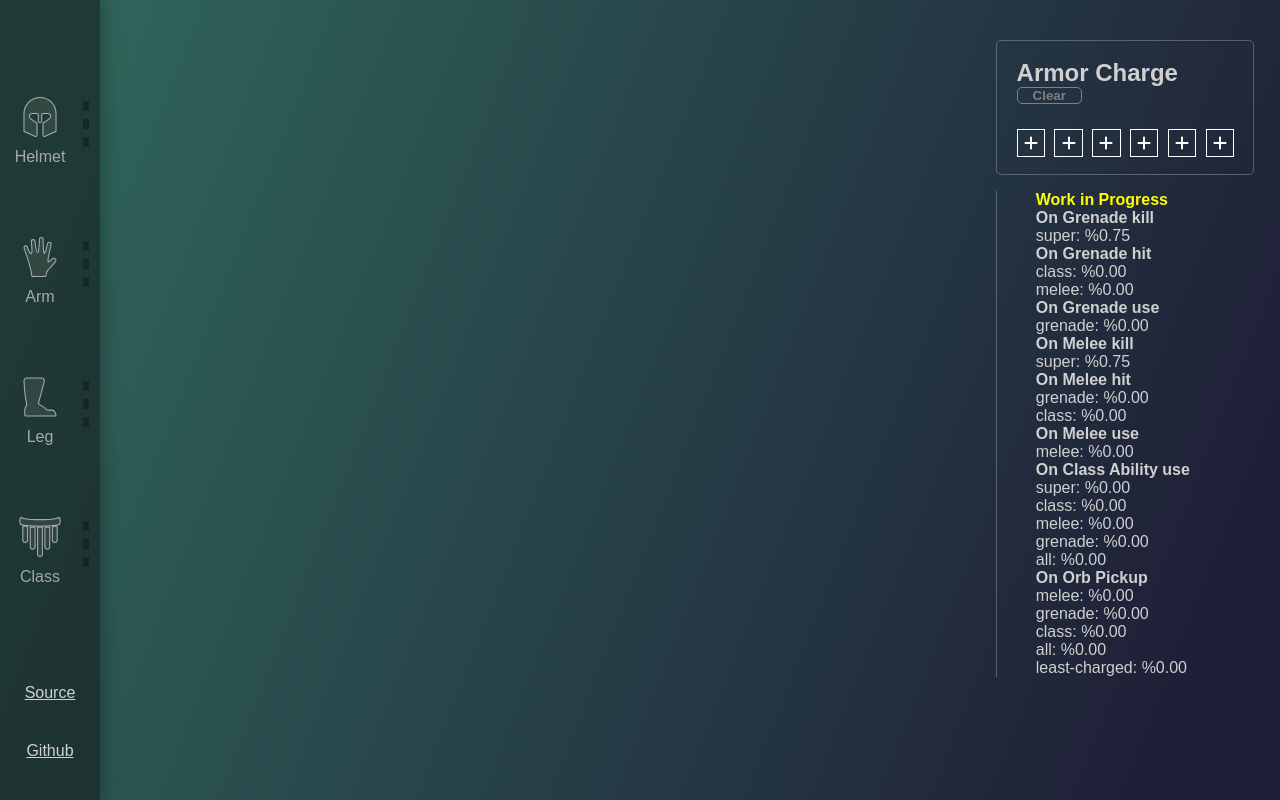
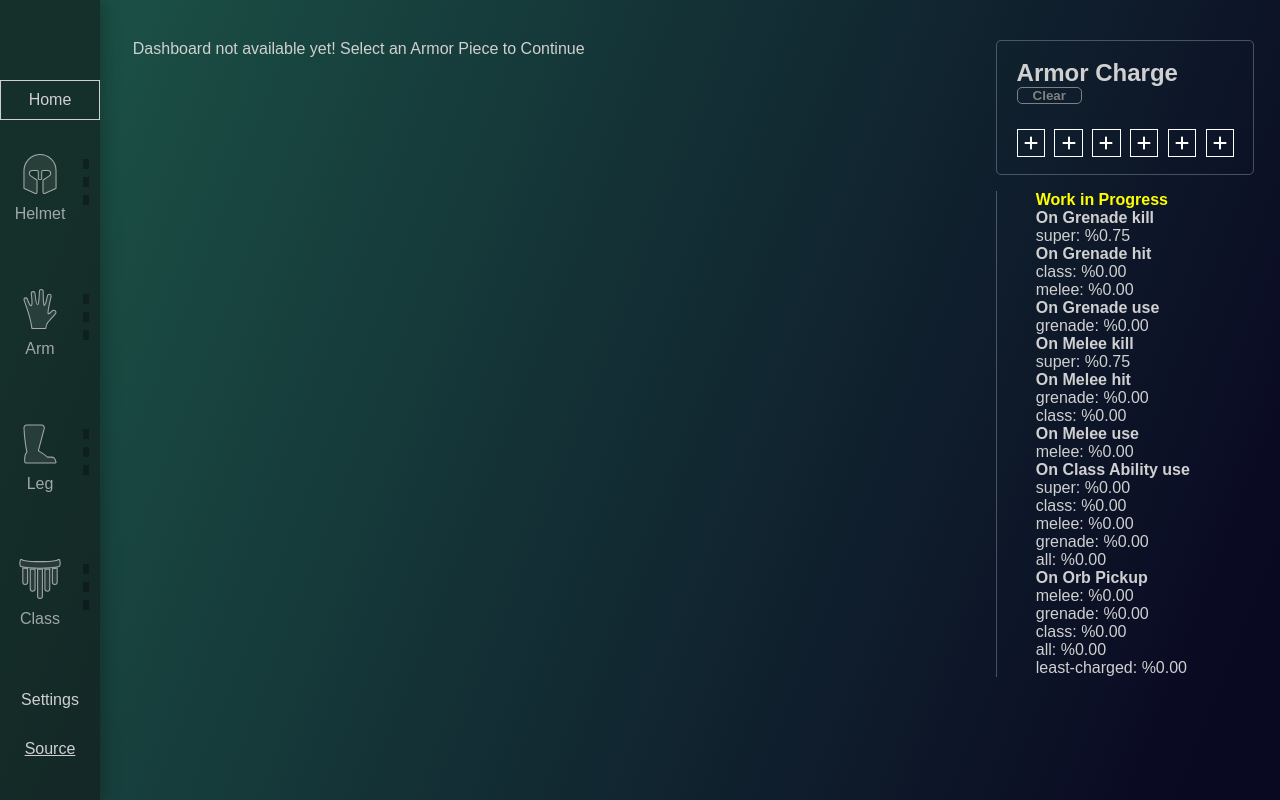
Before and after one commit to cranberriez/destiny-mod-calculator, a React (Create React App) app: page / in a window 1280 px wide. Built offline with nearby package versions, Linux system fonts and the light colour scheme.

Commit message:
added a dashboard and settings tab

```diff
--- a/src/App.css
+++ b/src/App.css
@@ -18,3 +18,8 @@ main {
 .breakdown {
     grid-column: 3;
 }
+
+.dashboard-header {
+    color: #d0d0d0;
+    margin-top: 5vh;
+}
--- a/src/App.js
+++ b/src/App.js
@@ -1,5 +1,6 @@
 import React, { useState } from 'react';
 import { HashRouter as Router, Routes, Route } from 'react-router-dom';
+// USING HASHROUTER instead of BrowserRouter so app works with github pages static host
 import Armor from './components/armor.js'
 import ArmorCharge from './components/armorCharge.js';
 import Breakdown from './components/breakdown.js'
@@ -36,8 +37,9 @@ function App() {
                 <main>
                     <Routes>
                         <Route path='/'element={
-                            <div>
-
+                            <div className='dashboard-header'>
+                                Dashboard not available yet!
+                                Select an Armor Piece to Continue
                             </div>
                         }></Route >
 
--- a/src/components/css/armor.css
+++ b/src/components/css/armor.css
@@ -36,3 +36,16 @@
 .mod-clear-button.hidden {
     display: none;
 }
+
+.mod-clear-button:hover ~ .Mod .mod-buttons button.slotted {
+    border-color: #E74C3C !important;
+}
+
+
+.mod-clear-button:hover ~ .Mod .mod-buttons button.slotted img {
+    opacity: 0.2;
+}
+
+.mod-clear-button:hover ~ .Mod .mod-buttons button.slotted svg {
+    color: #E74C3C;
+}
--- a/src/components/css/armorcharge.css
+++ b/src/components/css/armorcharge.css
@@ -110,13 +110,13 @@
 }
 
 .charge-box.active div {
-    width: 75%;
-    height: 75%;
+    width: 76%;
+    height: 76%;
     background-color: #2980B9;
 }
 
 .charge-box.remove div {
-    width: 45%;
-    height: 45%;
+    width: 46%;
+    height: 46%;
     background-color: #E74C3C;
 }
--- a/src/components/css/navbar.css
+++ b/src/components/css/navbar.css
@@ -13,7 +13,7 @@ nav {
     flex-direction: column;
 }
 
-nav a:not(.small)  {
+nav a.armor-nav  {
     position: relative;
     display: flex;
     align-items: center;
@@ -29,11 +29,15 @@ nav a:not(.small)  {
     border: 1px solid transparent;
 }
 
-nav a:not(.small):hover {
+nav a.armor-nav:hover {
     background-color: rgba(0, 0, 0, 0.1);
 }
 
-nav a.active {
+nav a:not(.armor-nav) {
+    justify-content: center;
+}
+
+nav a.armor-nav.active {
     border: 1px solid white;
     justify-content: center;
     padding-right: 4px;
@@ -134,6 +138,23 @@ nav a.active .nav-mod-count div:not(.active) div {
     width: 1px;
 }
 
+.basic-nav {
+    color: #d0d0d0;
+    text-align: center;
+    text-decoration: none;
+    border: 1px solid transparent;
+    margin-bottom: 20px;
+    padding: 10px 0;
+}
+
+.basic-nav:hover {
+    background-color: rgba(0, 0, 0, 0.1);
+}
+
+.basic-nav.active {
+    border: 1px solid #d0d0d0;
+}
+
 .small-cont:first-of-type {
     margin-top: auto;
 }
--- a/src/components/mod.js
+++ b/src/components/mod.js
@@ -1,83 +1,10 @@
 import React from 'react';
 import './css/mod.css';
-
-import { FontAwesomeIcon } from '@fortawesome/react-fontawesome';
-import { faPlus } from '@fortawesome/free-solid-svg-icons'
+import Stacks from './modules/stacks.js';
+import ModButton from './modules/modButton.js';
 
 function capFirst(word) {
     return word.charAt(0).toUpperCase() + word.slice(1)
-}
-
-function Stacks(props) {
-    const { modName, stacks, count, armorCharge, kickstart } = props;
-    const listItems = [];
-    const charge = count && kickstart ? armorCharge : 0
-
-    for (let i = 0; i < stacks.length; i++) {
-        if (stacks[i] === 0) continue
-
-        listItems.push(
-            <li  className={(i === count + charge ? 'active' : '')} key={modName + '-' + i}>
-                <p><span>%</span>{(stacks[i] * 100).toFixed(1)}</p>
-                <p>{i}</p>
-            </li>
-        )
-    }
-
-    return <ul className='mod-stacks'>{listItems}</ul>
-}
-
-function ModButton(props) {
-    const { i, slotted, setSlotted, setModCount, url, generates, modID} = props;
-
-    function placeMod(countChange) {
-        setModCount(countChange);
-        const newSlotted = [...slotted]; // Create a new copy of the array
-        if (countChange > 0) {
-            newSlotted[i] = modID;
-        } else {
-            newSlotted[i] = '';
-        }
-        setSlotted(newSlotted);
-
-    }
-
-
-    let slotStatus;
-    if (slotted[i] === '') slotStatus = 'open'
-    else if (slotted[i] === modID) slotStatus = 'slotted'
-    else slotStatus = 'disabled'
-
-    if (slotStatus === 'open') {
-        return (
-            <button
-                onClick={() => placeMod(1)}
-                className={slotStatus}
-            >
-                {<FontAwesomeIcon icon={faPlus} />}
-            </button>
-        )
-    }
-    else if (slotStatus === 'slotted') {
-        return (
-            <button
-                onClick={() => placeMod(-1)}
-                className={slotStatus + ' ' + generates}
-            >
-                <img src={url} alt='Mod'></img>
-                {<FontAwesomeIcon icon={faPlus} />}
-            </button>
-        )
-    }
-    else {
-        return (
-            <button
-                className={slotStatus}
-            >
-                {<FontAwesomeIcon icon={faPlus} />}
-            </button>
-        )
-    }
 }
 
 function Mod(props) {
--- /dev/null
+++ b/src/components/modules/modButton.js
@@ -0,0 +1,59 @@
+import React from 'react';
+
+import { FontAwesomeIcon } from '@fortawesome/react-fontawesome';
+import { faPlus } from '@fortawesome/free-solid-svg-icons'
+
+function ModButton(props) {
+    const { i, slotted, setSlotted, setModCount, url, generates, modID} = props;
+
+    function placeMod(countChange) {
+        setModCount(countChange);
+        const newSlotted = [...slotted]; // Create a new copy of the array
+        if (countChange > 0) {
+            newSlotted[i] = modID;
+        } else {
+            newSlotted[i] = '';
+        }
+        setSlotted(newSlotted);
+
+    }
+
+
+    let slotStatus;
+    if (slotted[i] === '') slotStatus = 'open'
+    else if (slotted[i] === modID) slotStatus = 'slotted'
+    else slotStatus = 'disabled'
+
+    if (slotStatus === 'open') {
+        return (
+            <button
+                onClick={() => placeMod(1)}
+                className={slotStatus}
+            >
+                {<FontAwesomeIcon icon={faPlus} />}
+            </button>
+        )
+    }
+    else if (slotStatus === 'slotted') {
+        return (
+            <button
+                onClick={() => placeMod(-1)}
+                className={slotStatus + ' ' + generates}
+            >
+                <img src={url} alt='Mod'></img>
+                {<FontAwesomeIcon icon={faPlus} />}
+            </button>
+        )
+    }
+    else {
+        return (
+            <button
+                className={slotStatus}
+            >
+                {<FontAwesomeIcon icon={faPlus} />}
+            </button>
+        )
+    }
+}
+
+export default ModButton;
--- /dev/null
+++ b/src/components/modules/stacks.js
@@ -0,0 +1,22 @@
+import React from 'react';
+
+function Stacks(props) {
+    const { modName, stacks, count, armorCharge, kickstart } = props;
+    const listItems = [];
+    const charge = count && kickstart ? armorCharge : 0
+
+    for (let i = 0; i < stacks.length; i++) {
+        if (stacks[i] === 0) continue
+
+        listItems.push(
+            <li  className={(i === count + charge ? 'active' : '')} key={modName + '-' + i}>
+                <p><span>%</span>{(stacks[i] * 100).toFixed(1)}</p>
+                <p>{i}</p>
+            </li>
+        )
+    }
+
+    return <ul className='mod-stacks'>{listItems}</ul>
+}
+
+export default Stacks;
--- a/src/components/navbar.js
+++ b/src/components/navbar.js
@@ -27,8 +27,12 @@ function Navbar(props) {
 
     return (
         <nav>
+            <NavLink to='/' className='basic-nav'>
+                <p>Home</p>
+            </NavLink>
+
             {Object.keys(slottedStates).map(key => (
-                <NavLink to={key} className=''  id={key + '-link'} key={key + '-link'}>
+                <NavLink to={key} className='armor-nav'  id={key + '-link'} key={key + '-link'}>
 
                     <div className='nav-label'>
                         <div className='nav-icon'>
@@ -45,6 +49,10 @@ function Navbar(props) {
                     </div>
                 </NavLink>
             ))}
+
+            <NavLink to='/settings' className='basic-nav'>
+                <p>Settings</p>
+            </NavLink>
 
             <div className='small-cont'>
                 <a  className='small'
--- a/src/index.css
+++ b/src/index.css
@@ -6,11 +6,18 @@
     outline: 0;
 }
 
+:root {
+    --gradient1: linear-gradient(111.45deg, rgba(67, 198, 172, 0.4) 7.7%, rgba(25, 22, 84, 0.4) 93.74%);
+    --gradient2: linear-gradient(111.45deg, rgba(191, 233, 255, 0.8) 7.7%, rgba(255, 110, 127, 0.8) 93.74%);
+    --gradient3: linear-gradient(111.45deg, rgba(204, 43, 94, 0.4) 7.7%, rgba(117, 58, 136, 0.4) 93.74%);
+    --gradient4: linear-gradient(111.45deg, rgba(0, 0, 0, 1) 7.7%, rgba(236, 0, 140, 1) 193.74%);
+}
+
 #root {
     width: 100vw;
     height: 100vh;
 
-    background: linear-gradient(111.45deg, rgba(67, 198, 172, 0.4) 7.7%, rgba(25, 22, 84, 0.4) 93.74%);
+    background: var(--gradient1);
 }
 
 body {
@@ -18,7 +25,7 @@ body {
     min-width: 100vw;
     font-family: sans-serif;
 
-    background-color: #222;
+    background-color: #000;
     overflow: hidden;
 
 }
```
